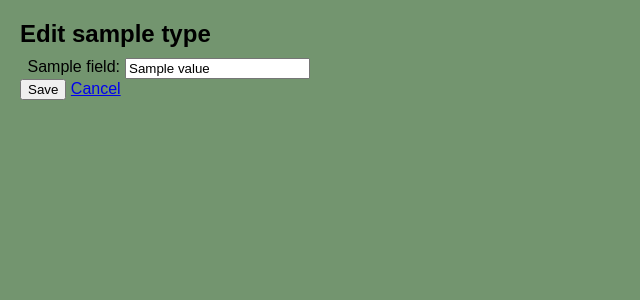
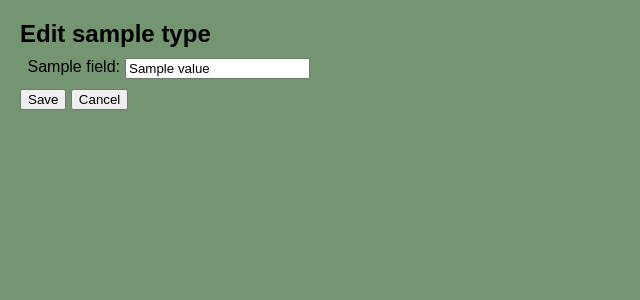
Before and after one commit to mistablasta/ohtu-miniprojekti, a Flask app: template src/templates/edit_entry.html in a window 1280 px wide. Shown: the part 80-380 px from the top of the page, without its empty margins (0-640 px from the left). Run offline with Flask 3, Linux system fonts and the light colour scheme; the template is opened without the code that fills it: most values are stand-ins (such as "Sample title", 1, 10 or a date in 2020).

Commit message:
fix: adjust margin in between elements

```diff
--- a/src/templates/add_entry.html
+++ b/src/templates/add_entry.html
@@ -38,7 +38,7 @@ Add entry
         {% endfor %}
         </div>
 
-        <button type="submit">
+        <button type="submit" style="margin-top: 10px;">
             Add entry
         </button>
     </form>
--- a/src/templates/edit_entry.html
+++ b/src/templates/edit_entry.html
@@ -28,8 +28,10 @@
 
             {% endfor %}
         </div>
-        <button type="submit">Save</button>
-        <a href="/">Cancel</a>
+        <button type="submit" style="margin-top: 10px;">Save</button>
+        <a href="/" style="text-decoration: none;">
+            <button type="button">Cancel</button>
+        </a>
 
     </form>
 </div>
```
